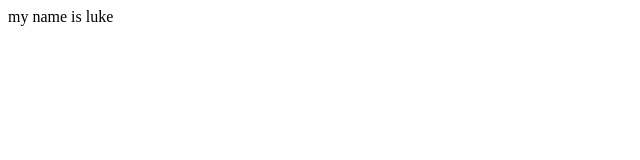
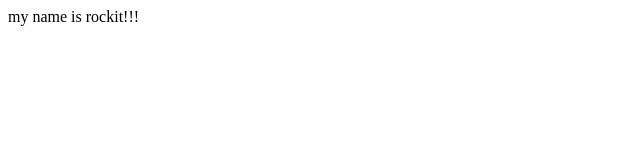
Before and after one commit to Rockit70/first-github-project, a plain HTML site: page index.html in a window 1280 px wide. Shown: the full height of the page, 0-640 px from the left. Drawn offline with Linux system fonts and the light colour scheme.

Commit message:
changed name

```diff
--- a/index.html
+++ b/index.html
@@ -7,6 +7,6 @@
     <title>Document</title>
 </head>
 <body>
-    my name is luke
+    my name is rockit!!!
 </body>
 </html>
```
Also changed, not shown: about.html (deleted).
